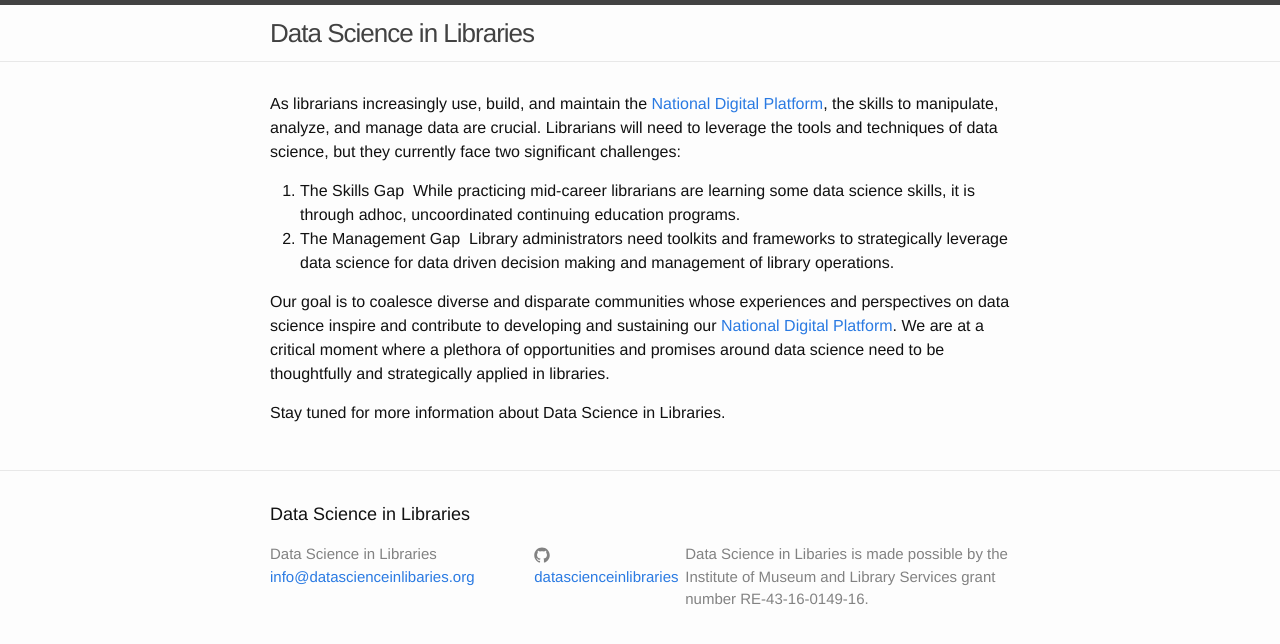
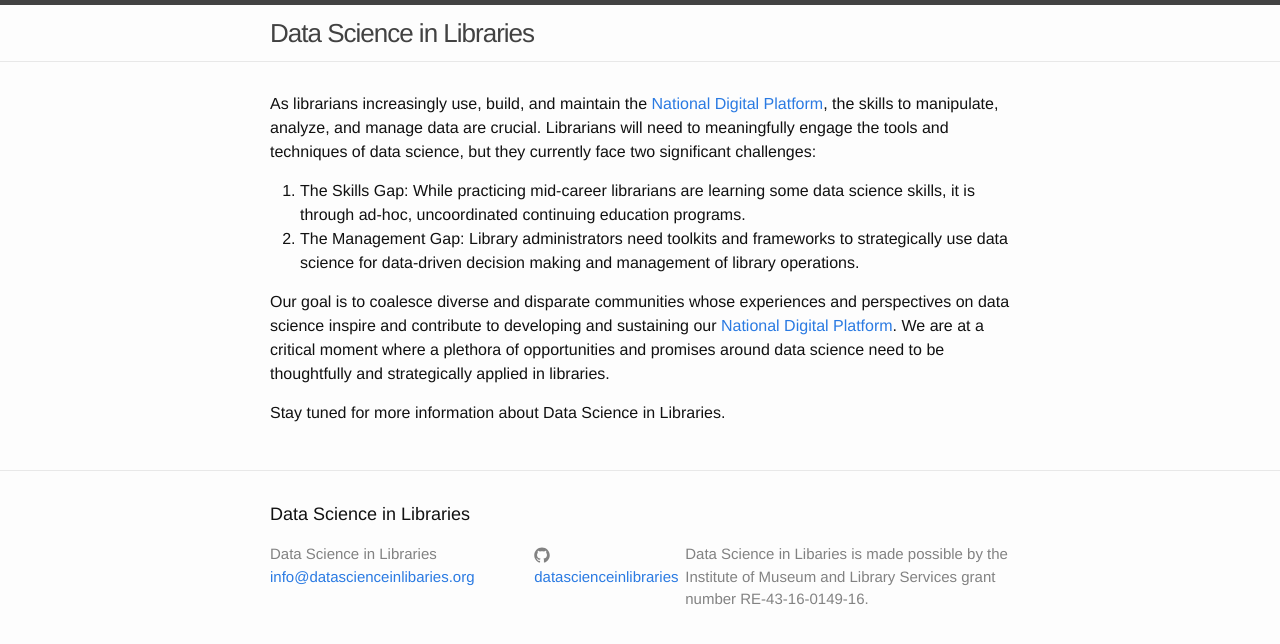
Before and after one commit to datascienceinlibraries/datascienceinlibraries.github.io, a Jekyll site: the page built from index.md, in a window 1280 px wide. Shown: the top 644 px of the page. Built offline with Jekyll 4.4.1, drawn with Linux system fonts in a browser that asks for light colours.

Commit message:
copy editing

```diff
--- a/index.md
+++ b/index.md
@@ -2,10 +2,10 @@
 layout: default
 ---
 
-As librarians increasingly use, build, and maintain the [National Digital Platform](https://www.imls.gov/issues/national-issues/national-digital-platform), the skills to manipulate, analyze, and manage data are crucial. Librarians will need to leverage the tools and techniques of data science, but they currently face two significant challenges:
+As librarians increasingly use, build, and maintain the [National Digital Platform](https://www.imls.gov/issues/national-issues/national-digital-platform), the skills to manipulate, analyze, and manage data are crucial. Librarians will need to meaningfully engage the tools and techniques of data science, but they currently face two significant challenges:
 
-1. The Skills Gap ­ While practicing mid­-career librarians are learning some data science skills, it is through ad­hoc, uncoordinated continuing education programs.
-2. The Management Gap ­ Library administrators need toolkits and frameworks to strategically leverage data science for data­ driven decision making and management of library operations.
+1. The Skills Gap: While practicing mid­-career librarians are learning some data science skills, it is through ad­-hoc, uncoordinated continuing education programs.
+2. The Management Gap: Library administrators need toolkits and frameworks to strategically use data science for data­-driven decision making and management of library operations.
 
 Our goal is to coalesce diverse and disparate communities whose experiences and perspectives on data science inspire and contribute to developing and sustaining our [National Digital Platform](https://www.imls.gov/issues/national-issues/national-digital-platform). We are at a critical moment where a plethora of opportunities and promises around data science need to be thoughtfully and strategically applied in libraries.
 
```
